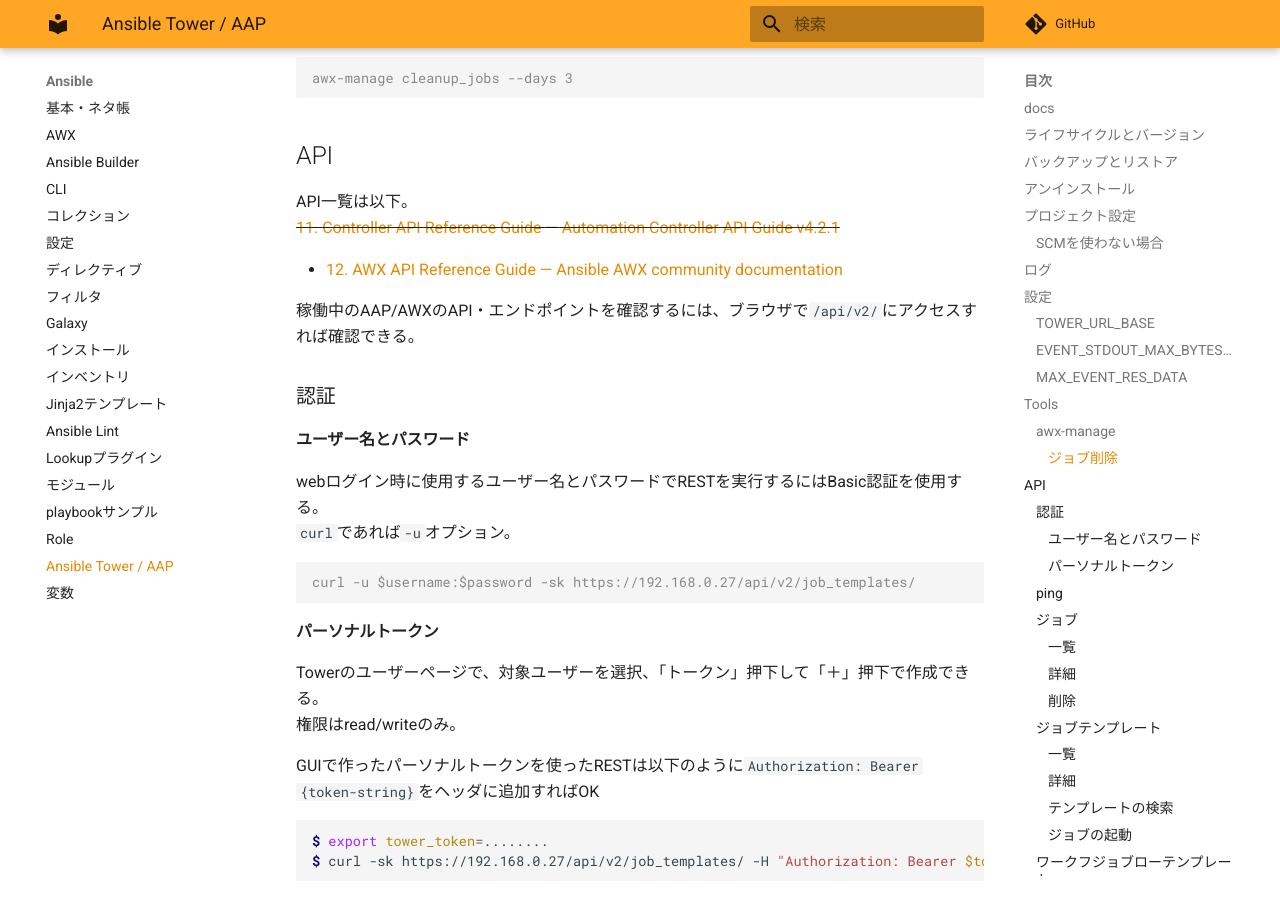
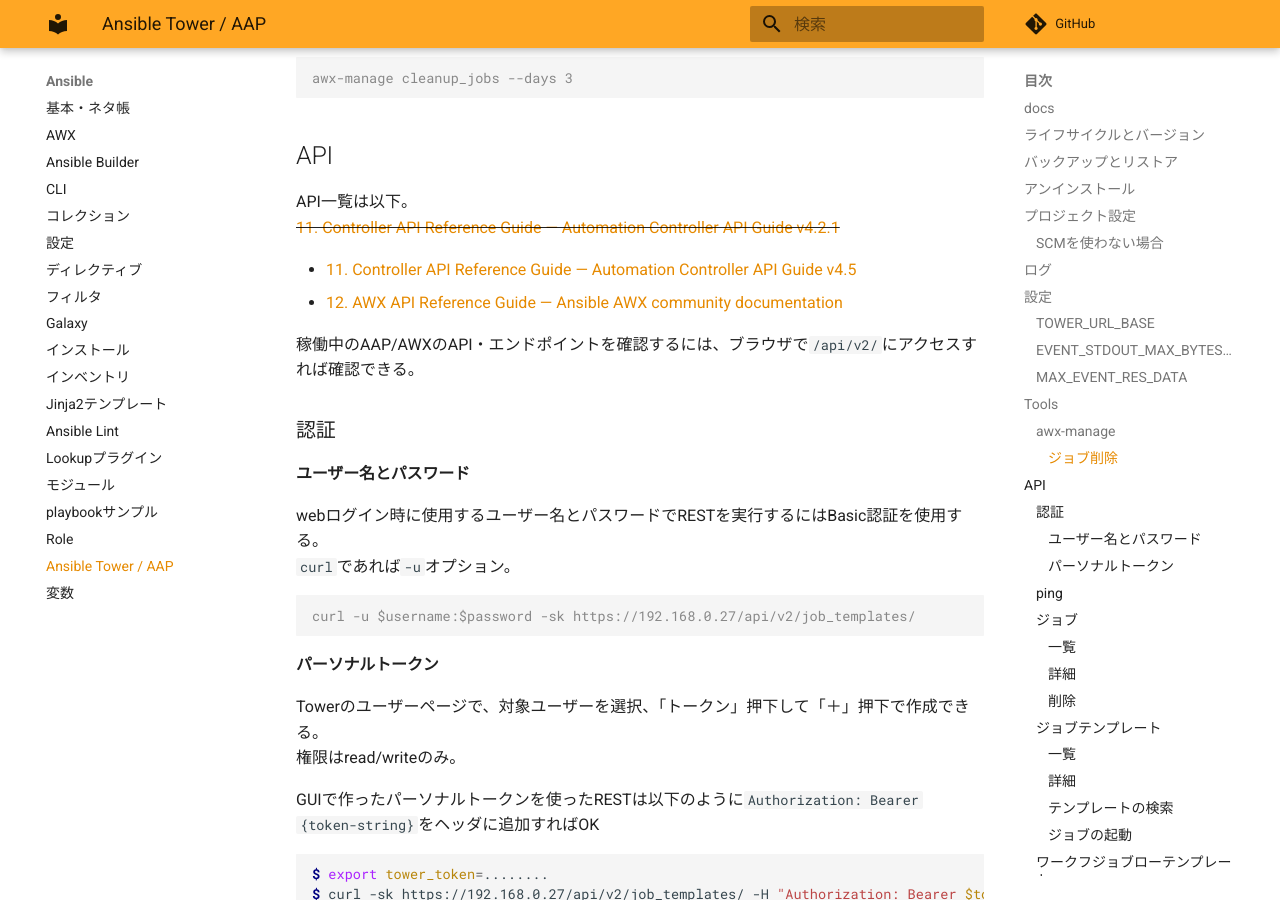
Before and after one commit to zaki-lknr/docs, an MkDocs documentation site: the page built from docs/Ansible/tower.md, in a window 1280 px wide and 900 px high, scrolled down 2782 px. Built offline with MkDocs 1.6.1 and Material for MkDocs 9.7.7, drawn with Linux system fonts in a browser that asks for light colours; comment, search, counter and statistics services are not loaded.

Commit message:
fix link

```diff
--- a/docs/Ansible/tower.md
+++ b/docs/Ansible/tower.md
@@ -104,6 +104,7 @@ awx-manage cleanup_jobs --days 3
 API一覧は以下。
 ~~[11. Controller API Reference Guide — Automation Controller API Guide v4.2.1](https://docs.ansible.com/automation-controller/latest/html/controllerapi/api_ref.html)~~
 
+- [11. Controller API Reference Guide — Automation Controller API Guide v4.5](https://docs.ansible.com/automation-controller/4.5/html/towerapi/api_ref.html)
 - [12. AWX API Reference Guide — Ansible AWX community documentation](https://ansible.readthedocs.io/projects/awx/en/latest/rest_api/api_ref.html)
 
 稼働中のAAP/AWXのAPI・エンドポイントを確認するには、ブラウザで`/api/v2/`にアクセスすれば確認できる。
```
